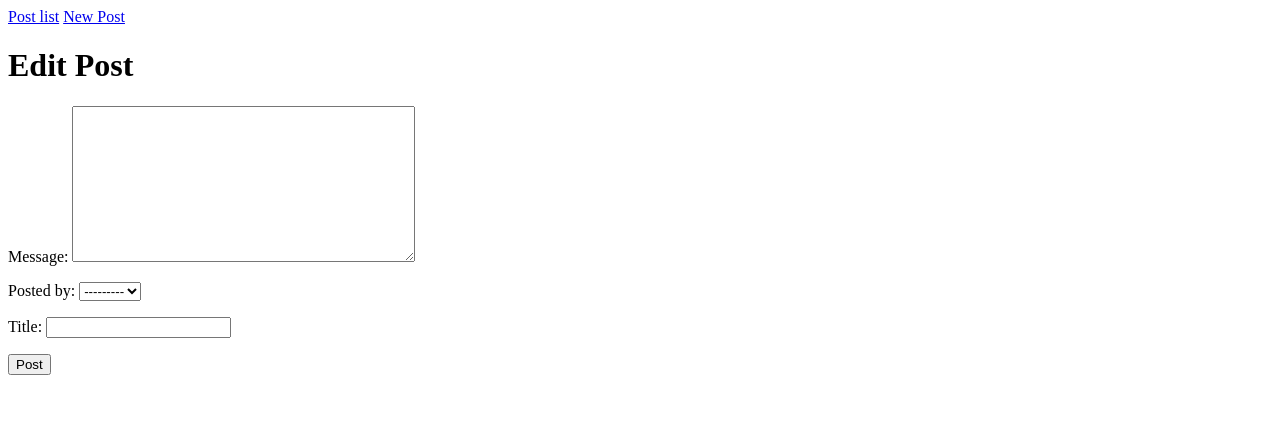
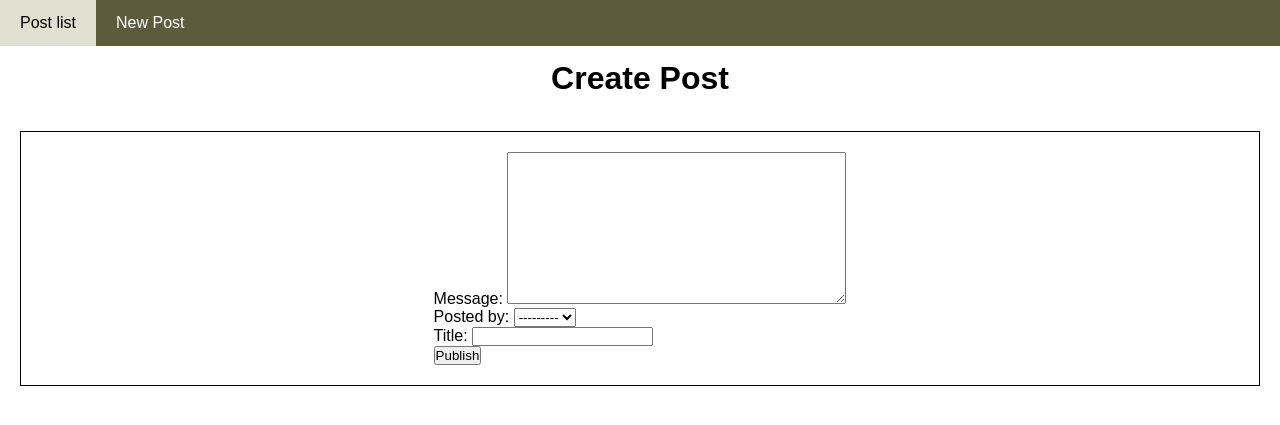
Before and after one commit to atokos/django-blog, a Django app: page /posts/new/ in a window 1280 px wide. Shown: the top 425 px of the page. Run offline with Django 3.2, Linux system fonts and the light colour scheme.

Commit message:
Added basic styling with css

```diff
--- a/src/blog_project/settings.py
+++ b/src/blog_project/settings.py
@@ -121,4 +121,8 @@ USE_TZ = True
 
 STATIC_URL = '/static/'
 
+STATICFILES_DIRS = [
+    os.path.join(BASE_DIR, "static"),
+]
+
 AUTH_USER_MODEL = 'users.CustomUser'
--- /dev/null
+++ b/src/static/css/base.css
@@ -0,0 +1,47 @@
+* {
+    margin: 0;
+    padding: 0;
+    box-sizing: border-box;
+}
+body {
+    font-family: Arial, sans-serif;
+}
+.navbar {
+    overflow: hidden;
+    background-color: #5c5c3d;
+}
+.navbar a {
+    float: left;
+    display: block;
+    color: white;
+    text-align: center;
+    padding: 14px 20px;
+    text-decoration: none;
+}
+.navbar a:hover {
+    background-color: #e0e0d1;
+    color: black;
+}
+.content div {
+    justify-content: center;
+}
+.content h1 {
+    text-align: center;
+    padding: 14px;
+
+}
+.post-container {
+    display: grid;
+    grid-template-columns: 50% 50%;
+}
+.post-item {
+    padding: 0 20px 20px 20px;
+    margin: 20px;
+    border: 1px black solid;
+}
+.post-details, .post-edit, .post-create {
+    display: grid;
+    margin: 20px;
+    padding: 20px;
+    border: 1px black solid;
+}
--- a/src/templates/base.html
+++ b/src/templates/base.html
@@ -1,7 +1,12 @@
+{% load static %}
 <!DOCTYPE html>
 <html lang="en">
 <head>
+    <meta charset="utf-8">
+    <meta name="viewport" content="width=device-width, initial-scale=1, shrink-to-fit=no">
+
     <title>{% block title %}Django Blog{% endblock title %}</title>
+    <link href="{% static 'css/base.css' %}" rel="stylesheet">
 </head>
 <body>
 <div class="navbar">
--- a/src/templates/posts/create.html
+++ b/src/templates/posts/create.html
@@ -1,11 +1,11 @@
 {% extends 'base.html' %}
 
 {% block content %}
-    <h1>Edit Post</h1>
+    <h1>Create Post</h1>
     <div class="post-create">
         <form action="" method="post">{% csrf_token %}
             {{ form.as_p }}
-            <input type="submit" value="Post">
+            <input type="submit" value="Publish">
         </form>
     </div>
 {% endblock %}
--- a/src/templates/posts/list.html
+++ b/src/templates/posts/list.html
@@ -2,8 +2,9 @@
 
 {% block content %}
     <h1>List of all posts</h1>
+    <div class="post-container">
     {% for post in post_list %}
-        <div class="post-object">
+        <div class="post-item">
             <h2><a href="{% url 'posts-detail' pk=post.id %}">{{ post.title }}</a></h2>
             <p>By {{ post.posted_by }}</p>
             <p>{{ post.message }}</p>
@@ -11,4 +12,5 @@
             <p>Modified: {{ post.modified }}</p>
         </div>
     {% endfor %}
+    </div>
 {% endblock %}
```
